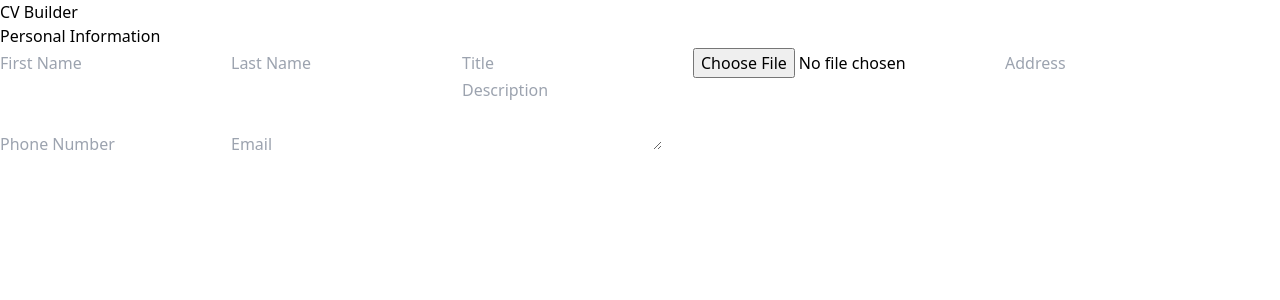
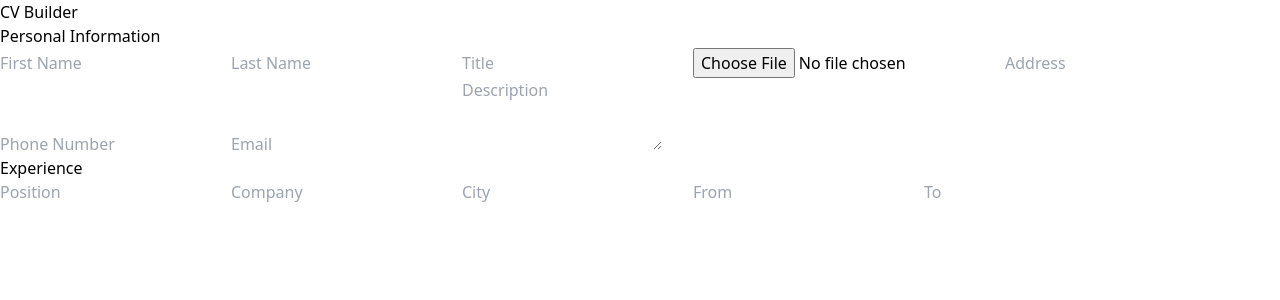
Before and after one commit to nikhilpelne20/Cv-Application-v1, a React (Vite) app: page / in a window 1280 px wide. Shown: the top 300 px of the page. Built offline with nearby package versions, Linux system fonts and the light colour scheme.

Commit message:
Add experience section

```diff
--- a/src/components/CVForm/CVForm.jsx
+++ b/src/components/CVForm/CVForm.jsx
@@ -1,10 +1,12 @@
 import React from "react";
 import Personal from "./Personal";
+import Experience from "./Experience";
 
 export default function CVForm() {
   return (
     <div>
       <Personal />
+      <Experience/>
     </div>
   );
 }
--- /dev/null
+++ b/src/components/CVForm/Experience.jsx
@@ -0,0 +1,31 @@
+import React from 'react'
+import Section from '../Utils/Section'
+import Input from '../Utils/Input'
+
+export default function Experience() {
+  return (
+    <Section title="Experience">
+        <Input type="text"
+            name="position"
+            placeholder="Position"
+        />
+        <Input type="text"
+            name="company"
+            placeholder="Company"
+        />
+        <Input type="text"
+            name="city"
+            placeholder="City"
+        />
+        <Input type="text"
+            name="from"
+            placeholder="From"
+        />
+        <Input type="text"
+            name="to"
+            placeholder="To"
+        />
+
+    </Section>
+  )
+}
--- a/src/components/Utils/Section.jsx
+++ b/src/components/Utils/Section.jsx
@@ -2,7 +2,7 @@ import React from "react";
 
 export default function Section({ title,children }) {
   return (
-    <div className="max-w-[900px] w-full m-auto border shadow-lg p-4 mt-10 rounded-md bg-gray-100">
+    <div className="max-w-[900px] w-full m-auto border shadow-lg p-4 rounded-md bg-gray-100">
       <p className="text-xl font-bold mb-2 mt-2">{title}</p>
       <div className="flex flex-col">{children}</div>
 
```
